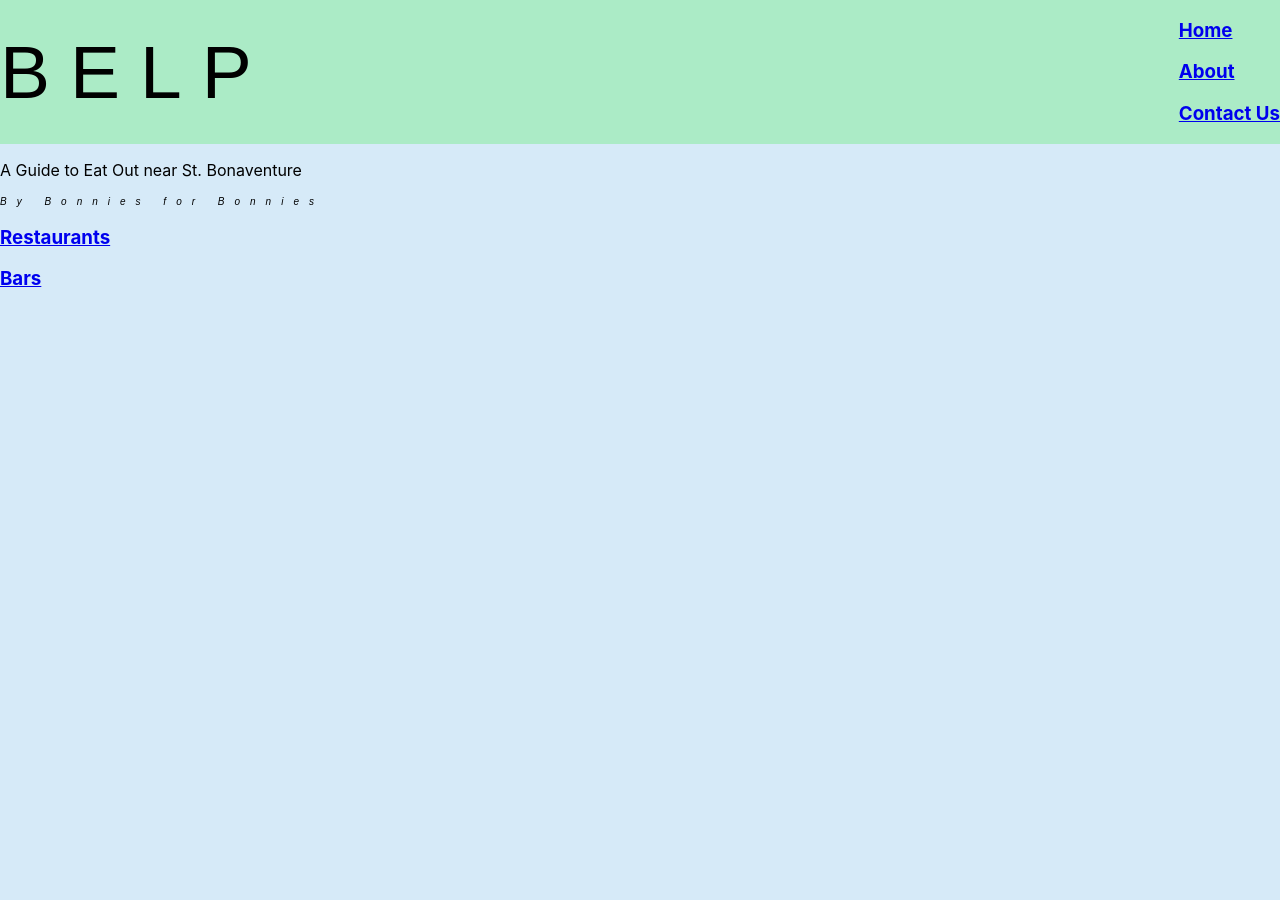
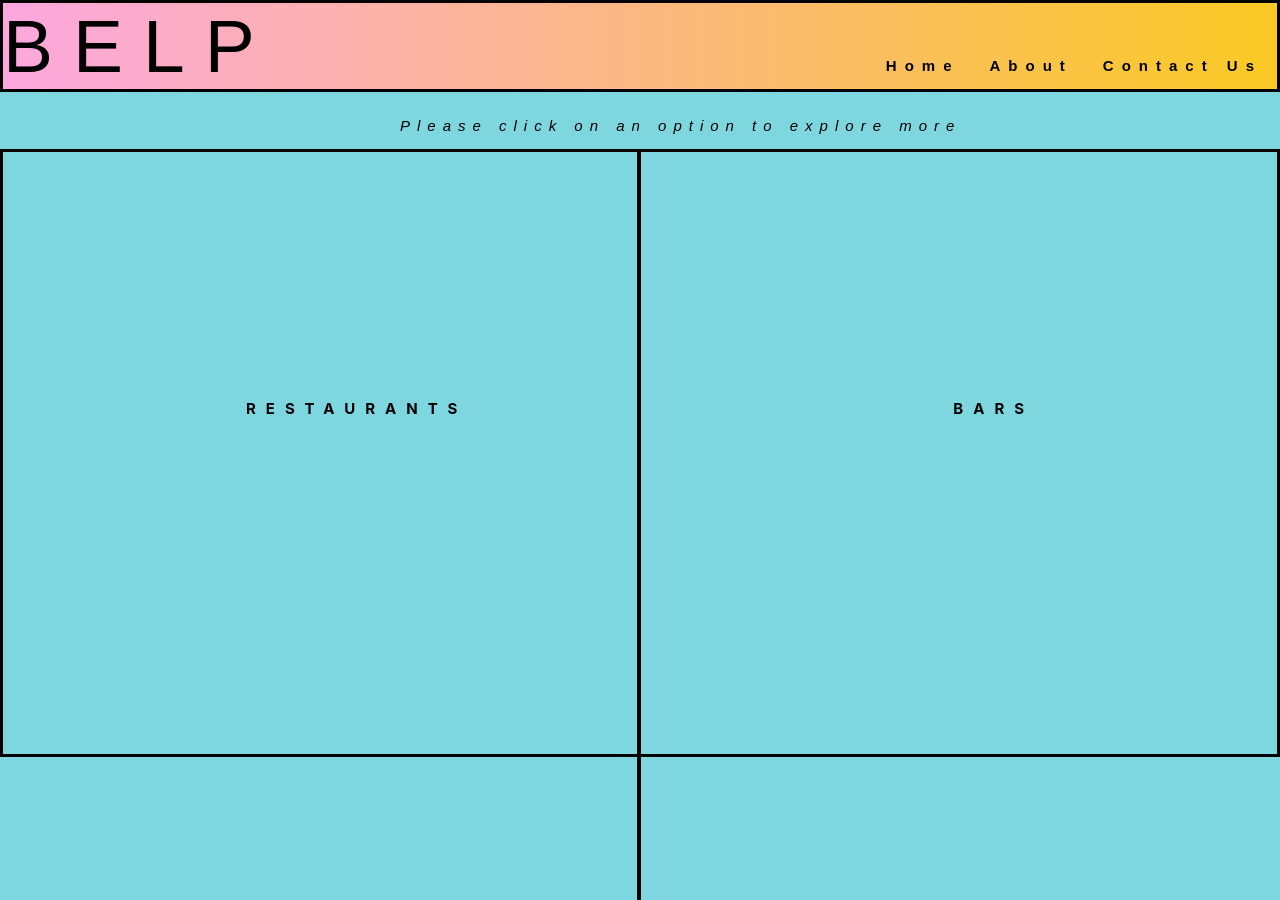
Before and after one commit to shikhardixitprojects/app-class-project, a React (Create React App) app: page / in a window 1280 px wide. Before the commit the page ends 800 px from the top, so only its background shows below. Built offline with nearby package versions, Linux system fonts and the light colour scheme.

Commit message:
Re-styled homepage

```diff
--- a/src/App.css
+++ b/src/App.css
@@ -3,14 +3,20 @@
 }
 
 body{
-  background-color: #D6EAF8;
+  /* background-color: #fdcb6e; */
+  /* background: linear-gradient(to right,#FDA7DF,#12CBC4); */
+  /* background: linear-gradient(to right,#7efff5, #ffcccc); */
+  background-color: #7ed6df;
+
 }
 
 .appTitle {
   position: center;
   text-align: center;
   color: black;
-  background-color: #ABEBC6;
+  /* background-color: #ABEBC6; */
+  /* background-color: #FDA7DF; */
+  /* background-color: #FFC312; */
   font-size: 75px;
   font-family: "Arial", sans-serif;
   font-weight: 100;
@@ -19,12 +25,75 @@
   margin-bottom: auto;
   margin-top: auto;
 
+
 }
-.bobby {
-  text-align: left;
-  position: left;
-  letter-spacing: 5px;
+button:link{
+  text-decoration: underline;
+}
+button:visited{
+  text-decoration: underline;
+}
+
+.verticalLine {
+  border-left: 4px solid black;
+  height: 750px;
+  position: absolute;
+  left: 50%;
+  margin-left: -3px;
+  top: 150px;
+}
+  /* .bobby {
+    text-align: left;
+    position: left;
+    letter-spacing: 5px;
+    font-size: 15px;
+  } */
+
+.appHeader {
+  display:flex;
+  align-items: flex-end;
+  font-style: italic;
+  color: black;
   font-size: 15px;
+  font-family: "Arial", sans-serif;
+  font-weight: 100;
+  font-stretch: ultra-expanded;
+  letter-spacing: 7px;
+  padding-top: 10px;
+  padding-left: 400px;
+
+
+}
+/* .LittleIntro{
+  padding-top: 0px;
+  padding-top: 10px;
+
+  text-align: center;
+} */
+
+.App-link {
+  color: black;
+  text-decoration: none;
+}
+
+.flex-container{
+  display: flex;
+  flex-direction: row;
+  justify-content: space-between;
+  align-items: flex-end;
+  /* background-color: #ABEBC6; */
+  /* background-color: #0652DD; */
+  margin: 0px;
+  border-style: solid;
+  /* background-color: #FFC312; */
+   background: linear-gradient(to right,#FDA7DF,#f9ca24);
+
+}
+.ButtonsSection{
+  display: flex;
+  flex-direction: row;
+  padding-left: 15px;
+
 
 }
 .button {
@@ -33,40 +102,31 @@
   text-align: center;
   font-family: "Arial", sans-serif;
   margin: 1em;
-}
-.appHeader {
-  font-style: italic;
-  color: black;
-  font-size: 10px;
-  font-family: "Arial", sans-serif;
-  font-weight: 100;
-  font-stretch: ultra-expanded;
-  letter-spacing: 10px;
-  text-align: left;
-  padding-top: -20px;
+  color: white;
+
 }
 
-.App-link {
-  color: #61dafb;
-}
-.flex-container{
+.mainMenu {
   display: flex;
   flex-direction: row;
-  justify-content: space-between;
   align-items: flex-end;
-  background-color: #ABEBC6;
-  margin: 0px;
-}
-.Buttons{
-  padding-left: 15px;
+  justify-content: space-around;
+  border-style: solid;
 
 }
-.LittleIntro{
-  padding-top: 0px;
+
+.menuOptionsLocation{
+    font-size: 15px;
+  text-align: center;
+  padding-top: 235px;
+  padding-bottom: 323px;
+  letter-spacing: 10px;
+
 }
+
 .body{
   display: flex;
-  justify-content: flex-start;
+  justify-content: flex-end;
   flex-direction: row;
 }
 .lakeview{
--- a/src/Components/Home.js
+++ b/src/Components/Home.js
@@ -10,24 +10,24 @@
 
           <div className = "flex-container">
             <h1 className = "appTitle">BELP</h1>
-            <div className = "Buttons ">
-              <h3><Link to='/'>Home</Link></h3>
-              <h3><Link to='/about'>About</Link></h3>
-              <h3><Link to='/ContactUs'>Contact Us</Link></h3>
+            <div className = "ButtonsSection ">
+              <h2 className = "button"><Link to='/' style= {{textDecoration: 'none', color: 'black'}}>Home</Link></h2>
+              <h2 className = "button"><Link to='/about' style= {{textDecoration: 'none', color: 'black'}}>About</Link></h2>
+              <h2 className = "button"><Link to='/ContactUs' style= {{textDecoration: 'none', color: 'black'}}>Contact Us</Link></h2>
             </div>
           </div>
 
-          <p className = "LittleIntro">A Guide to Eat Out near St. Bonaventure</p>
-          <p className = "appHeader">By Bonnies for Bonnies</p>
+            <p className = "appHeader">Please click on an option to explore more</p>
 
 
           </div>
 
-          <div>
-          <h3><Link to='/restaurants'>Restaurants</Link></h3>
+
+          <div className = "mainMenu">
+          <h2 className = "menuOptionsLocation"><Link to='/restaurants' style= {{textDecoration: 'none', color: 'black'}}>RESTAURANTS</Link></h2>
+          <div className = "verticalLine"></div>
+          <h2 className = "menuOptionsLocation"><Link to='/bars' style= {{textDecoration: 'none', color: 'black'}}>BARS</Link></h2>
           </div>
-          <h3><Link to='/bars'>Bars</Link></h3>
-
       </body>
     );
   }
```
Also changed, not shown: 1 other file (tests, documents, lock files or other folders).
